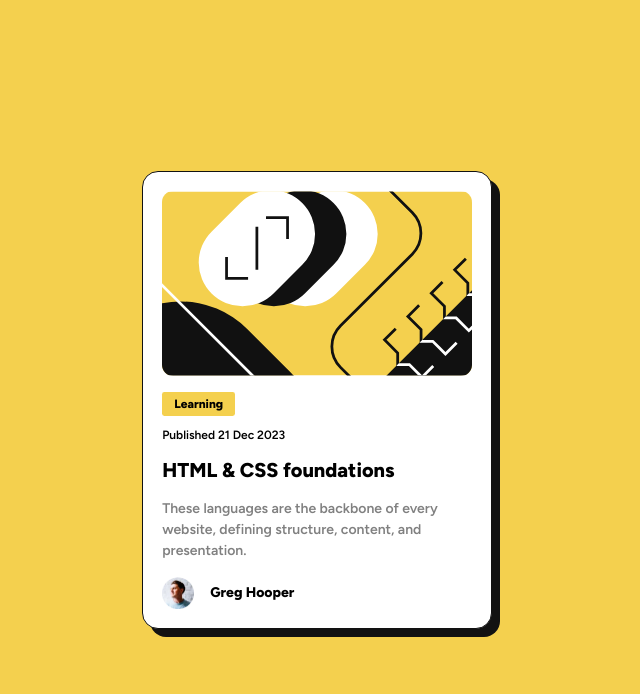
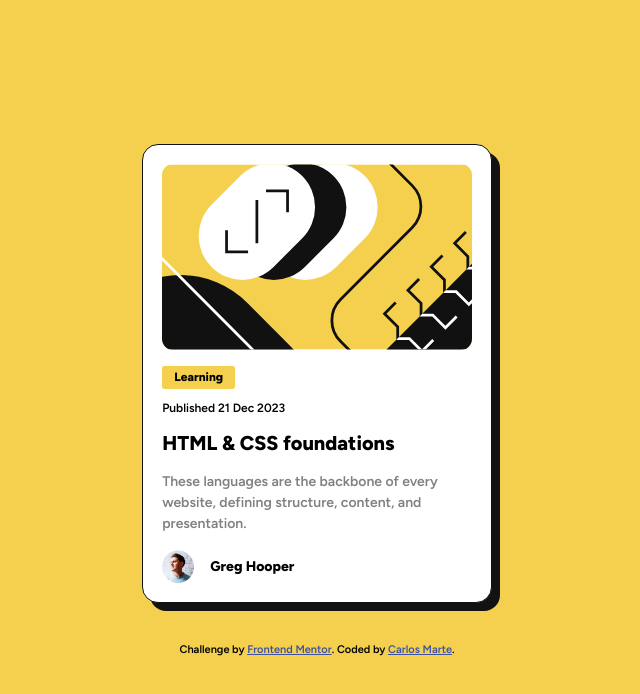
Before and after one commit to Carlos-Marte/blog-preview-card-main, a plain HTML site: page index.html in a window 1280 px wide. Shown: the whole page, without its empty margins (323-963 px from the left). Drawn offline with Linux system fonts and the light colour scheme.

Commit message:
Arreglado sección de creditos

```diff
--- a/index.html
+++ b/index.html
@@ -35,9 +35,9 @@
     </footer>
   </article>
 
-  <!-- <section class="attribution">
+  <section class="attribution">
     Challenge by <a href="https://www.frontendmentor.io?ref=challenge" target="_blank">Frontend Mentor</a>.
     Coded by <a href="https://github.com/Carlos-Marte" target="_blank">Carlos Marte</a>.
-  <section/> -->
+  <section/>
 </body>
 </html>
--- a/styles/styles.css
+++ b/styles/styles.css
@@ -34,6 +34,7 @@ body {
   margin: 0 1em;
   display: grid;
   place-content: center;
+  gap: 2.5em;
 }
 
 .newsArticle {
```
